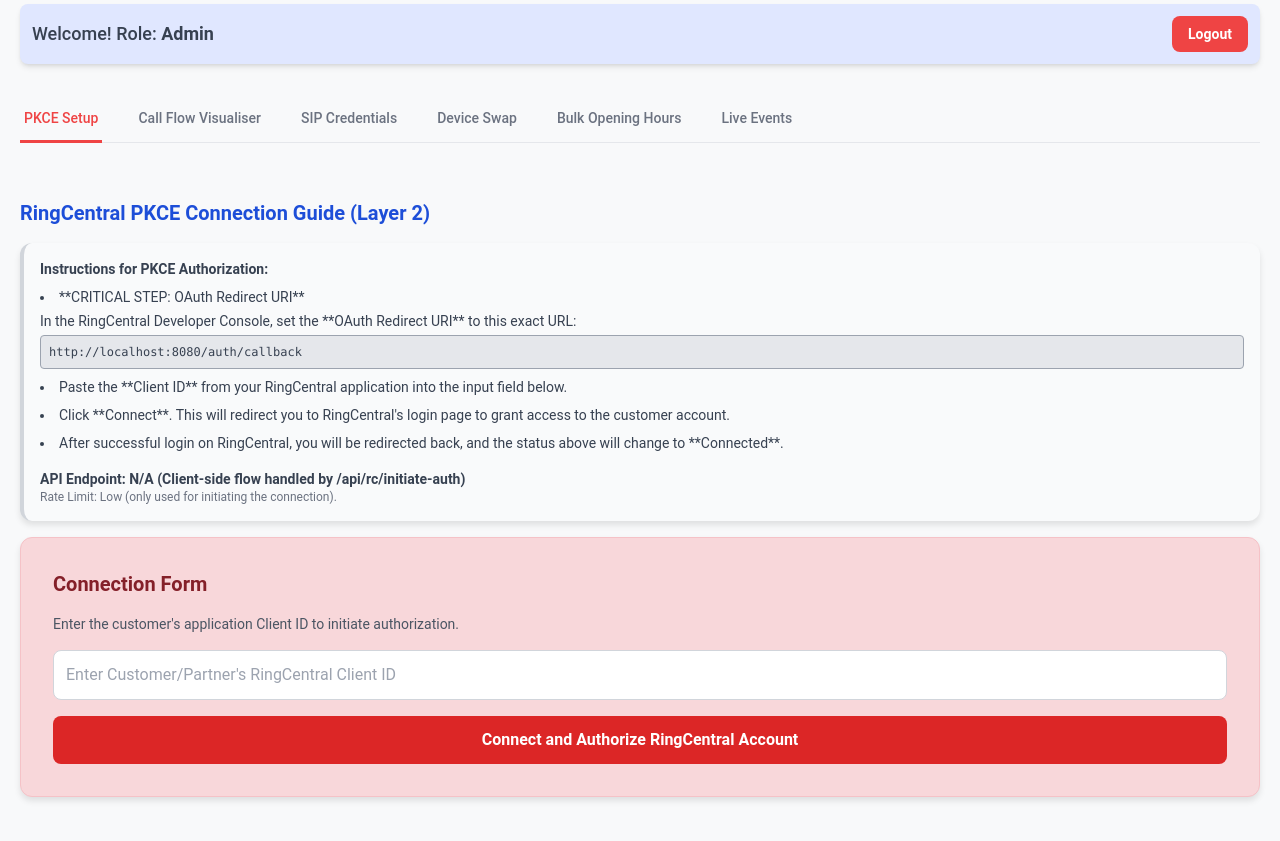
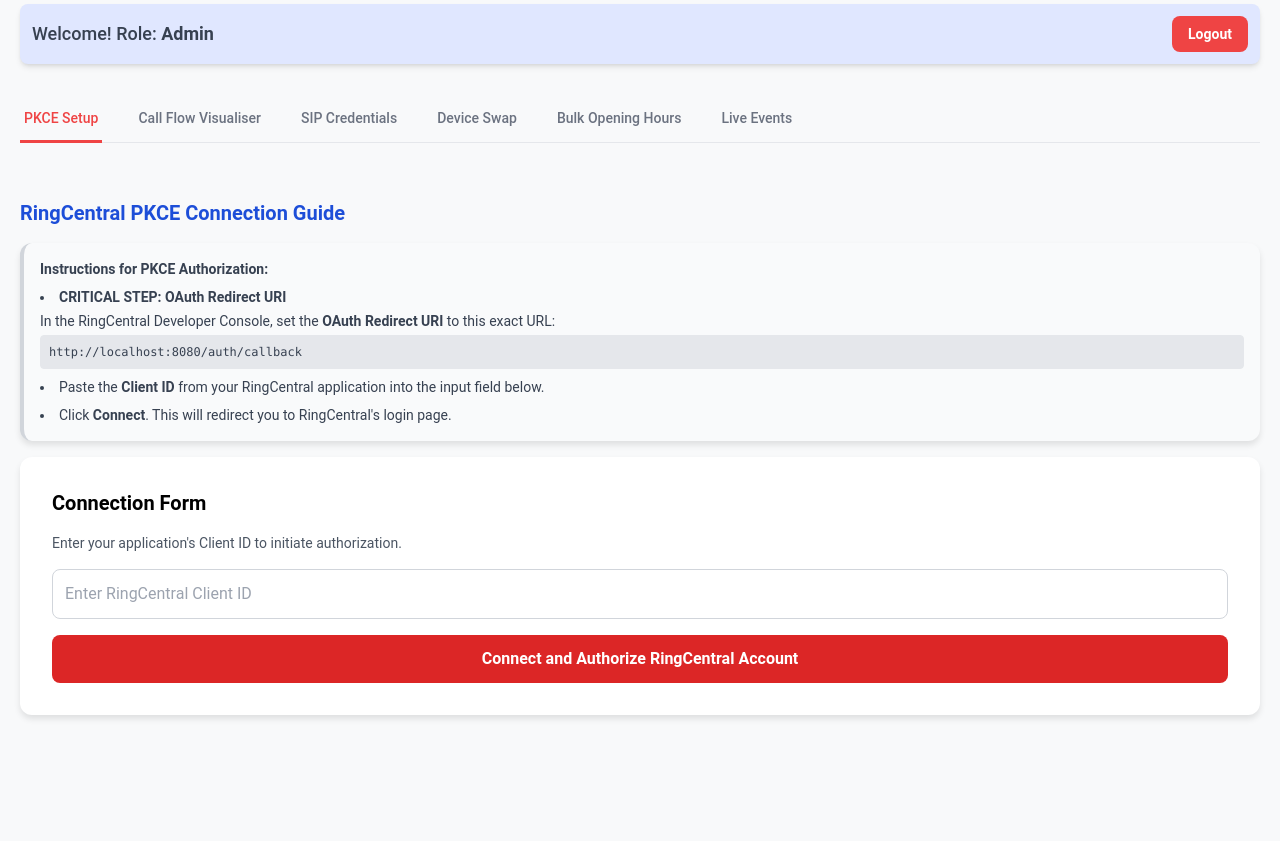
Before and after one commit to stevenmyers-wq/rcstage, a Flask app: page / in a window 1280 px wide. Shown: the part 144-985 px from the top of the page. After the commit the page ends 863 px from the top, so only its background shows below. Run offline with Flask 3, Linux system fonts and the light colour scheme; the visitor is signed in with stand-in values (Sample User, id 1); some libraries are stand-ins or nearby versions.

Commit message:
Update authenticator_tab.html

```diff
--- a/webapp/templates/includes/authenticator_tab.html
+++ b/webapp/templates/includes/authenticator_tab.html
@@ -1,43 +1,32 @@
 <div class="space-y-4">
-<h3 class="text-xl font-bold mb-2 text-blue-700">RingCentral PKCE Connection Guide (Layer 2)</h3>
+    <h3 class="text-xl font-bold mb-2 text-blue-700">RingCentral PKCE Connection Guide</h3>
 
     <div class="card p-4 bg-gray-50 border-l-4 border-gray-300 text-sm text-gray-700">
         <p class="font-bold mb-2">Instructions for PKCE Authorization:</p>
         <ul class="list-disc list-inside space-y-2">
             <li>
-            **CRITICAL STEP: OAuth Redirect URI**
-            <p class="mt-1">In the RingCentral Developer Console, set the **OAuth Redirect URI** to this exact URL:</p>
-            <code id="redirect-uri-display" class="font-mono text-xs p-2 bg-gray-200 rounded block mt-1 overflow-x-auto border border-gray-400">
+                <strong>CRITICAL STEP: OAuth Redirect URI</strong>
+                <p class="mt-1">In the RingCentral Developer Console, set the <strong>OAuth Redirect URI</strong> to this exact URL:</p>
+                <code class="font-mono text-xs p-2 bg-gray-200 rounded block mt-1 overflow-x-auto border">
                     {{ RC_REDIRECT_URI }}
                 </code>
             </li>
-        <li>Paste the **Client ID** from your RingCentral application into the input field below.</li>
-        <li>Click **Connect**. This will redirect you to RingCentral's login page to grant access to the customer account.</li>
-        <li>After successful login on RingCentral, you will be redirected back, and the status above will change to **Connected**.</li>
+            <li>Paste the <strong>Client ID</strong> from your RingCentral application into the input field below.</li>
+            <li>Click <strong>Connect</strong>. This will redirect you to RingCentral's login page.</li>
         </ul>
-    <p class="mt-4 font-semibold">API Endpoint: N/A (Client-side flow handled by /api/rc/initiate-auth)</p>
-    <p class="text-xs text-gray-500">Rate Limit: Low (only used for initiating the connection).</p>
     </div>
 
-<!-- The RC Connection Form itself is placed here -->
-<div id="rc-connection-card" class="card rc-disconnected">
-    <h2 class="text-xl font-semibold mb-4 rc-panel-title">Connection Form</h2>
-    <p class="text-sm text-gray-600">Enter the customer's application Client ID to initiate authorization.</p>
+    <div id="rc-connect-form" class="card space-y-4">
+        <h2 class="text-xl font-semibold">Connection Form</h2>
+        <p class="text-sm text-gray-600">Enter your application's Client ID to initiate authorization.</p>
 
-    <!-- FIX: Added the input field and buttons back into the form -->
-    <form id="rc-connect-form" class="space-y-4 mt-4">
         <input type="text" id="rc-client-id-input" name="client_id" required
-               class="w-full p-3 border border-gray-300 rounded-lg focus:ring-red-500 focus:border-red-500"
-               placeholder="Enter Customer/Partner's RingCentral Client ID">
-        <button type="submit" id="rc-connect-button"
-                class="w-full bg-red-600 hover:bg-red-700 text-white font-bold py-3 rounded-lg transition duration-150">
+               class="w-full p-3 border border-gray-300 rounded-lg"
+               placeholder="Enter RingCentral Client ID">
+
+        <button type="button" id="rc-connect-button"
+                class="w-full bg-red-600 hover:bg-red-700 text-white font-bold py-3 rounded-lg">
             Connect and Authorize RingCentral Account
         </button>
-        <button type="button" id="rc-disconnect-button" style="display:none;"
-                class="w-full bg-gray-500 hover:bg-gray-600 text-white font-bold py-3 rounded-lg transition duration-150">
-            Disconnect RingCentral Account
-        </button>
-    </form>
     </div>
-
 </div>
```
Lines whose indentation alone changed are shown as unchanged.
